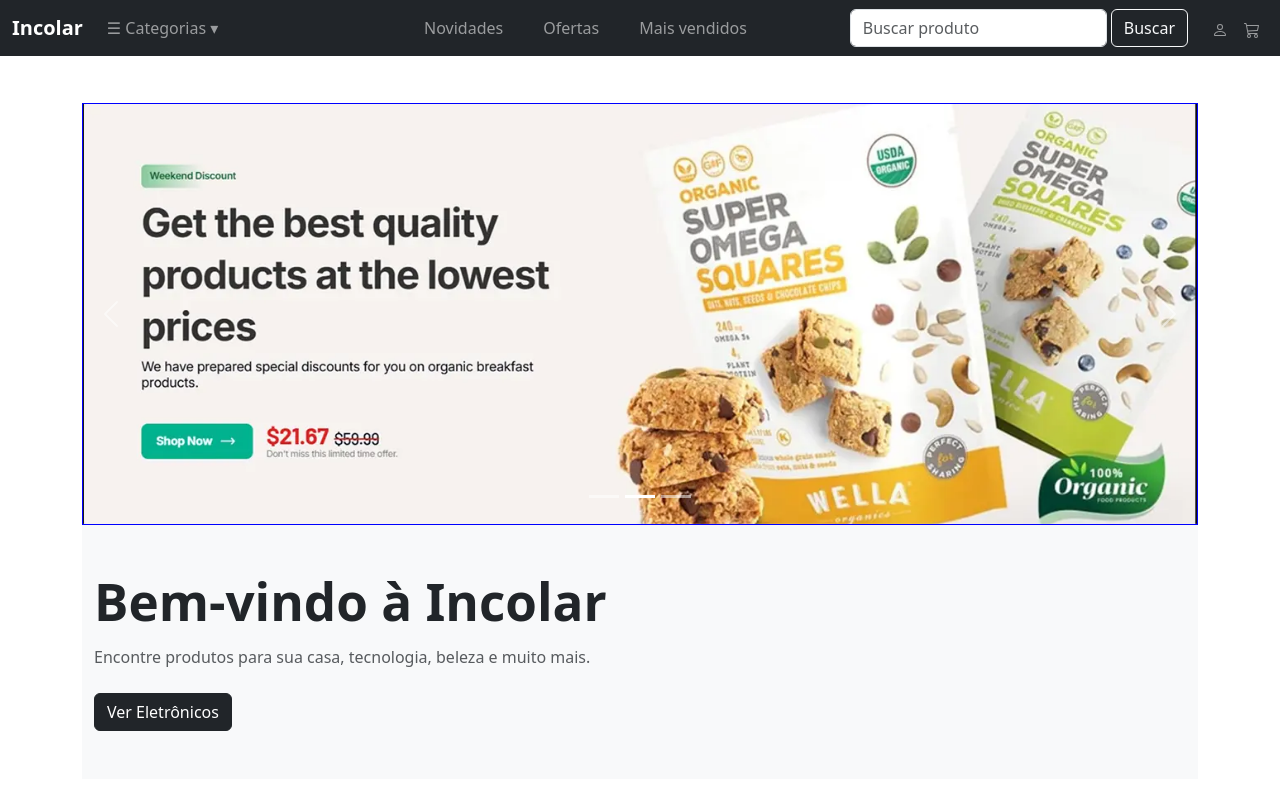
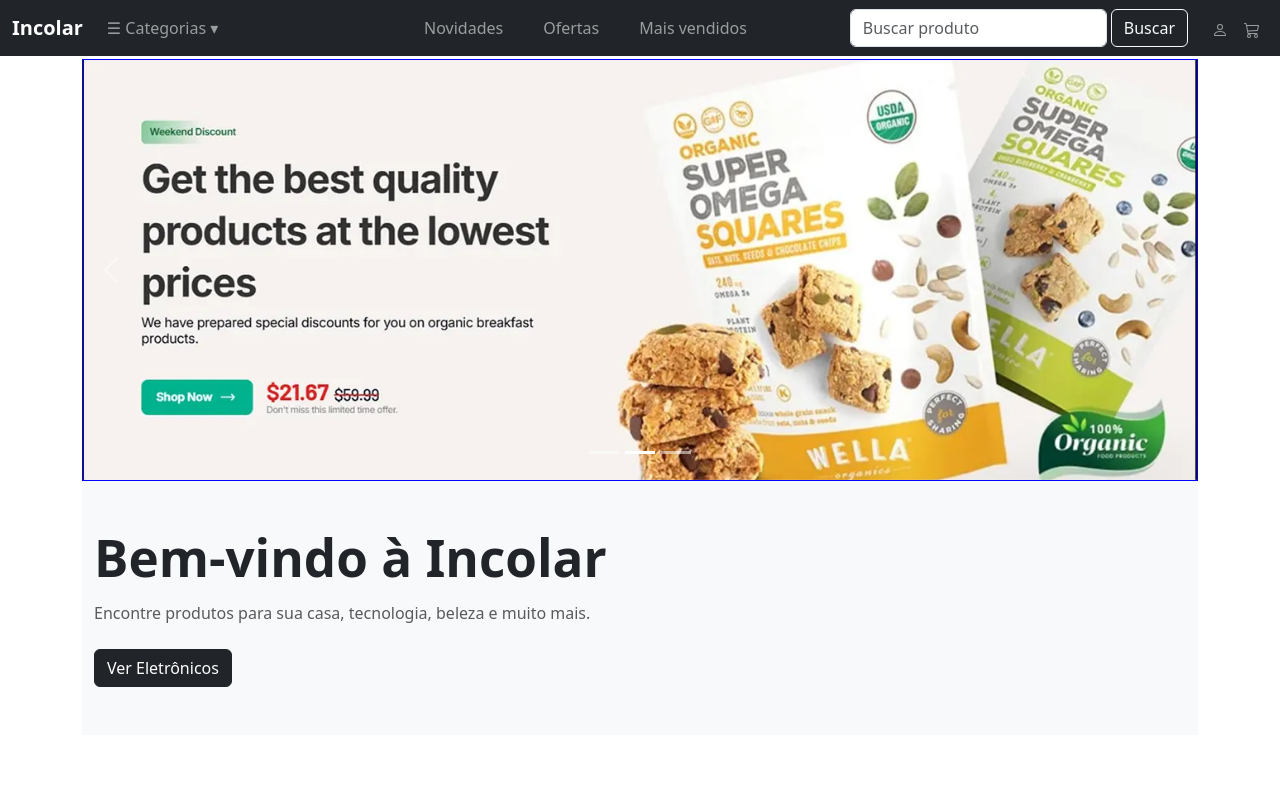
Before and after one commit to dcs30000/landingPage-reactjsBootstrap, a React (Vite) app: page / in a window 1280 px wide. Shown: the top 787 px of the page. Built offline with nearby package versions, Linux system fonts and the light colour scheme.

Commit message:
aumentei o valor da margin-top do home-hero

```diff
--- a/src/pages/Home/Home.css
+++ b/src/pages/Home/Home.css
@@ -1,27 +1,28 @@
 /* HERO */
 .home-hero {
-  margin-top: -1px;
+  margin-top: -45px;
   border: 1px solid blue;
 }
-
+/*TEXTO NOS SLIDES DO CAROUSEL*/
 .hero-slide {
   min-height: 420px;
   display: flex;
   align-items: center;
   color: #d14444;
   /*text-align: center;*/
+
 }
-
+/*
 .hero-slide h1 {
   font-size: 2.5rem;
   font-weight: bold;
-  /*text-align: center;*/
+  /*text-align: center;/
 }
 
 .hero-slide p {
   max-width: 500px;
   margin-bottom: 1.5rem;
-  /*text-align: center;*/
+  /*text-align: center;/
 }
 
 /*.hero-slide-1 button {
```
